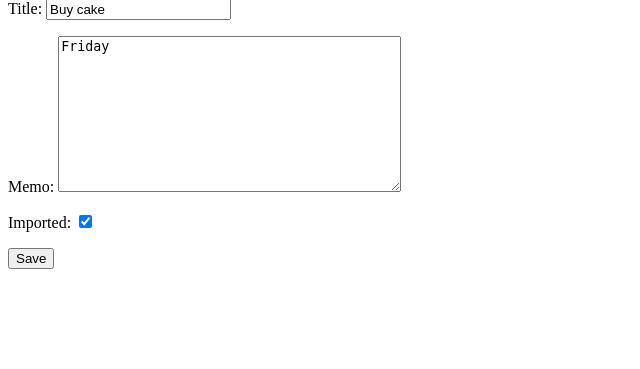
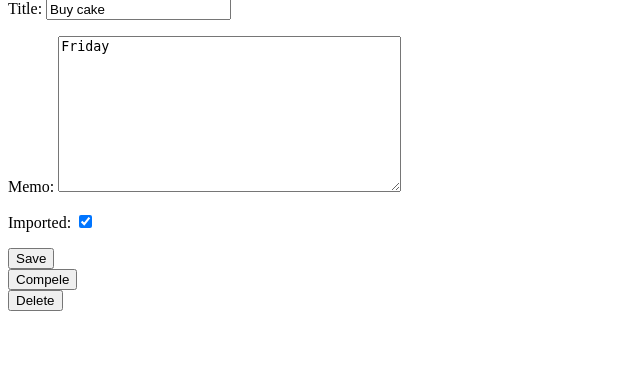
Before and after one commit to kuporos/todo_django, a Django app: page /todo/1 in a window 1280 px wide. Shown: the part 118-487 px from the top of the page, without its empty margins (0-640 px from the left). Run offline with Django 3.2, Linux system fonts and the light colour scheme; a user stored in the database is signed in; data comes from the database, SQL or seed files in the repository; both versions use the stored data as it was after the commit.

Commit message:
add buttons delete, compleate

```diff
--- a/listtodo/todolist/todo/templates/todo/viewtodo.html
+++ b/listtodo/todolist/todo/templates/todo/viewtodo.html
@@ -12,11 +12,20 @@
     {{ error }}
 {{ todo.title }}
 <form method="POST">
-{% csrf_token %}
-{{ form.as_p }}
-<button type="submit">Save</button>
+    {% csrf_token %}
+    {{ form.as_p }}
+    <button type="submit">Save</button>
 </form>
 
+<form method="POST" action="{% url 'compleatetodo' todo.id %}">
+    {% csrf_token %}
+    <button type="submit">Compele</button>
+</form>
+
+<form method="POST" action="{% url 'deletetodo' todo.id %}">
+    {% csrf_token %}
+    <button type="submit">Delete</button>
+</form>
 
 {#    <h3>Task: {{ todos2.title }}</h3>#}
 {#    <h3>Comments: {{ todos2.memo }}</h3>#}
--- a/listtodo/todolist/todo/views.py
+++ b/listtodo/todolist/todo/views.py
@@ -5,6 +5,7 @@ from django.db import IntegrityError
 from django.contrib.auth import login, logout, authenticate
 from .forms import TodoForm
 from .models import Todo
+from django.utils import timezone
 
 # Create your views here.
 
@@ -75,3 +76,16 @@ def viewtodo(request, todo_pk):
             return redirect('curenttodos')
         except ValueError:
             return render(request, 'todo/viewtodo.html', {'todo': todo, 'form': form, 'error': 'Incorrect info'})
+
+def compleatetodo (request, todo_pk):
+    todo = get_object_or_404(Todo, pk=todo_pk, user=request.user)
+    if request.method == 'POST':
+        todo.date_comleted = timezone.now()
+        todo.save()
+        return redirect('curenttodos')
+
+def deletetodo (request, todo_pk):
+    todo = get_object_or_404(Todo, pk=todo_pk, user=request.user)
+    if request.method == 'POST':
+        todo.delete()
+        return redirect('curenttodos')
--- a/listtodo/todolist/todolist/urls.py
+++ b/listtodo/todolist/todolist/urls.py
@@ -30,4 +30,6 @@ urlpatterns = [
     path('create/', views.createtodo, name = 'createtodo'),
     path('curent/', views.curenttodos, name = 'curenttodos'),
     path('todo/<int:todo_pk>', views.viewtodo, name='viewtodo'),
+    path('todo/<int:todo_pk>/complete', views.compleatetodo, name='compleatetodo'),
+    path('todo/<int:todo_pk>/delete', views.deletetodo, name='deletetodo'),
 ]
```
Also changed, not shown: listtodo/todolist/db.sqlite3.
